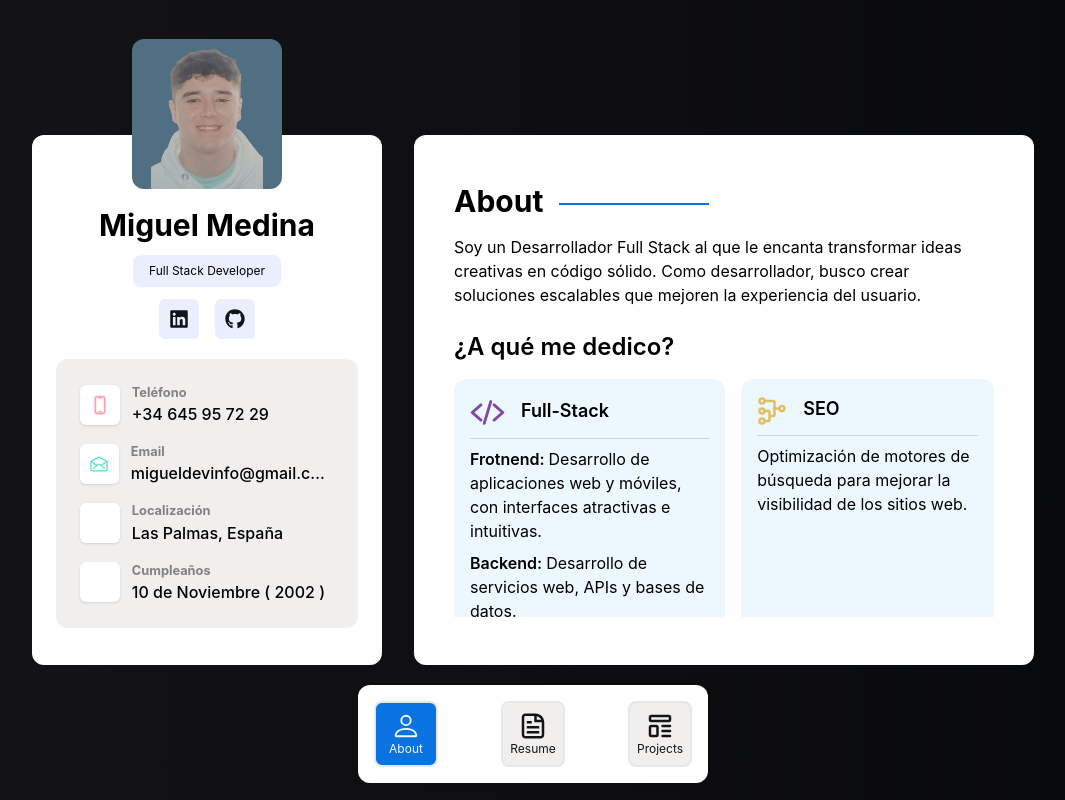
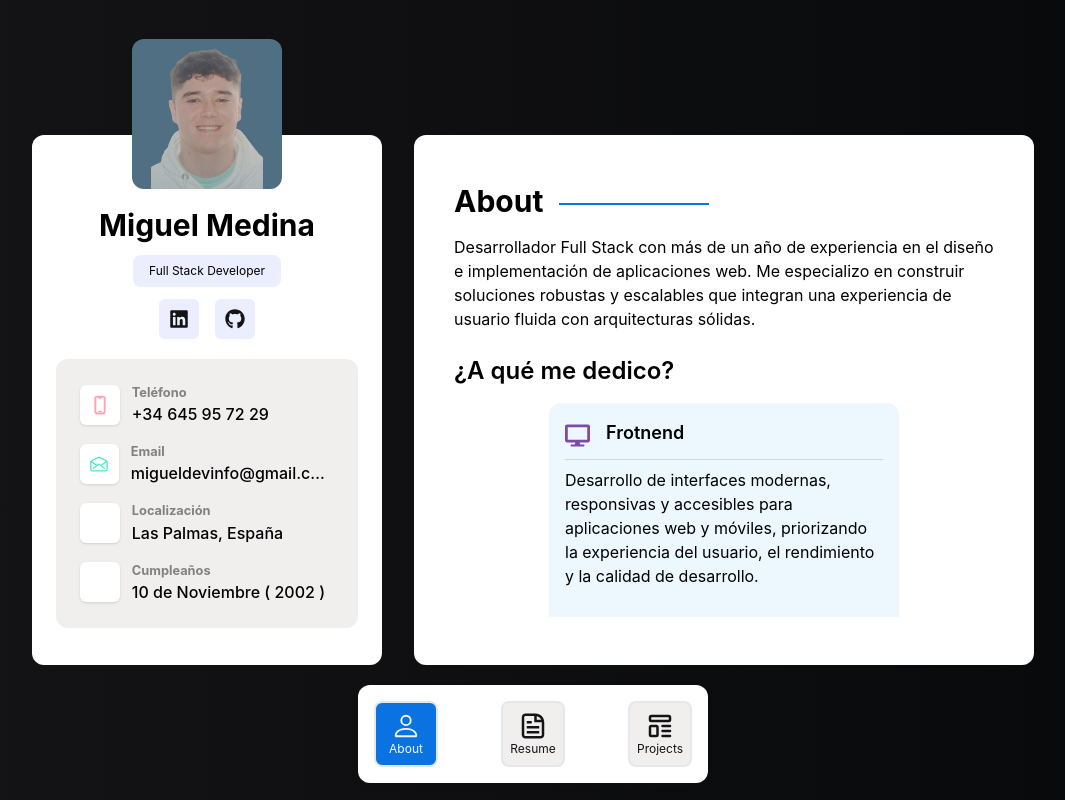
Before and after one commit to MiguelMR86/Portfolio, a React (Vite) app: page / in a window 1280 px wide. Shown: the whole page, without its empty margins (107-1172 px from the left). Built offline with nearby package versions, Linux system fonts and the light colour scheme; some icons are missing.

Commit message:
About improvement

```diff
--- a/src/pages/About.jsx
+++ b/src/pages/About.jsx
@@ -1,12 +1,12 @@
-import React, { useContext } from "react"
+import { useContext } from "react"
 import { Context } from "../context/Context"
 import SectionTitle from "../components/SectionTitle"
 import SectionDescription from "../components/SectionDescription"
 import Card from "../components/cards/Card"
 import ScrollToButton from "../components/buttons/ScrollToButton"
 import { IoIosArrowUp } from "react-icons/io"
-import { IoCodeSlash } from "react-icons/io5"
-import { TbTournament } from "react-icons/tb"
+import { BiServer } from "react-icons/bi"
+import { FaDesktop } from "react-icons/fa"
 
 const About = () => {
   const { scrollSmooth } = useContext(Context)
@@ -21,44 +21,53 @@ const About = () => {
     >
       <SectionTitle title="About" />
       <div className="overflow-y-auto  h-[calc(100%-68px)]">
-        <SectionDescription description="Soy un Desarrollador Full Stack al que le encanta transformar ideas creativas en código sólido. Como desarrollador, busco crear soluciones escalables que mejoren la experiencia del usuario." />
+        <SectionDescription description="Desarrollador Full Stack con más de un año de experiencia en el diseño e implementación de aplicaciones web. Me especializo en construir soluciones robustas y escalables que integran una experiencia de usuario fluida con arquitecturas sólidas." />
 
         <div className="mt-6">
           <h2 className="font-semibold text-2xl mb-4">¿A qué me dedico?</h2>
-          <div className="flex flex-col gap-4 pb-16 xl:flex-row">
+          <div className="flex flex-col gap-4 xl:flex-row flex-wrap justify-center items-center">
             <Card
-              title="Full-Stack"
+              title="Frotnend"
               className={"md:h-[210px] xl:h-[210px]"}
-              icon={<IoCodeSlash size={35} color="#7F4AA6" />}
+              icon={<FaDesktop size={25} color="#7F4AA6" />}
               children={
                 <div>
                   <p className="mb-2">
-                    <span className="font-semibold mr-1">Frotnend:</span>
-                    Desarrollo de aplicaciones web y móviles, con interfaces
-                    atractivas e intuitivas.
-                  </p>
-
-                  <p>
-                    <span className="font-semibold mr-1">Backend:</span>
-                    Desarrollo de servicios web, APIs y bases de datos.
+                    Desarrollo de interfaces modernas, responsivas y accesibles
+                    para aplicaciones web y móviles, priorizando la experiencia
+                    del usuario, el rendimiento y la calidad de desarrollo.
                   </p>
                 </div>
               }
             />
 
             <Card
+              title="Backend"
+              className={"md:h-[210px] xl:h-[210px]"}
+              icon={<BiServer size={30} color="#7F4AA6" />}
+              children={
+                <div>
+                  Desarrollo de APIs robustas, Websockets, servicios escalables
+                  y gestión de bases de datos, aplicando buenas prácticas de
+                  seguridad y arquitectura.
+                </div>
+              }
+            />
+
+            {/* <Card
               title="SEO"
               className={"md:h-[210px] xl:h-[210px]"}
-              icon={<TbTournament size={30} color="#e2c060" />}
+              icon={<TbTournament size={25} color="#e2c060" />}
               children={
                 <div>
                   <p className="mb-2">
-                    Optimización de motores de búsqueda para mejorar la
-                    visibilidad de los sitios web.
+                    Optimización de sitios web para motores de búsqueda,
+                    mediante la mejora de la visibilidad, el rendimiento y el
+                    posicionamiento.
                   </p>
                 </div>
               }
-            />
+            /> */}
           </div>
         </div>
       </div>
```
